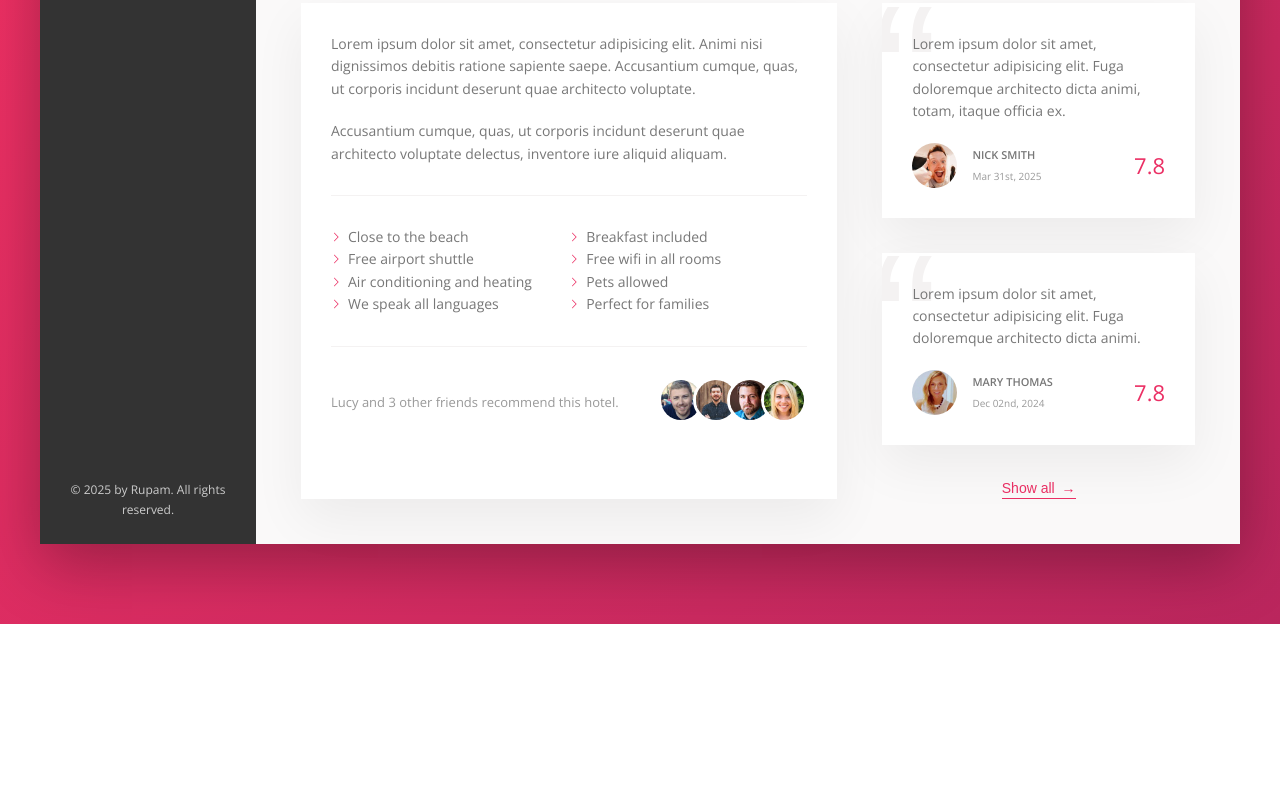
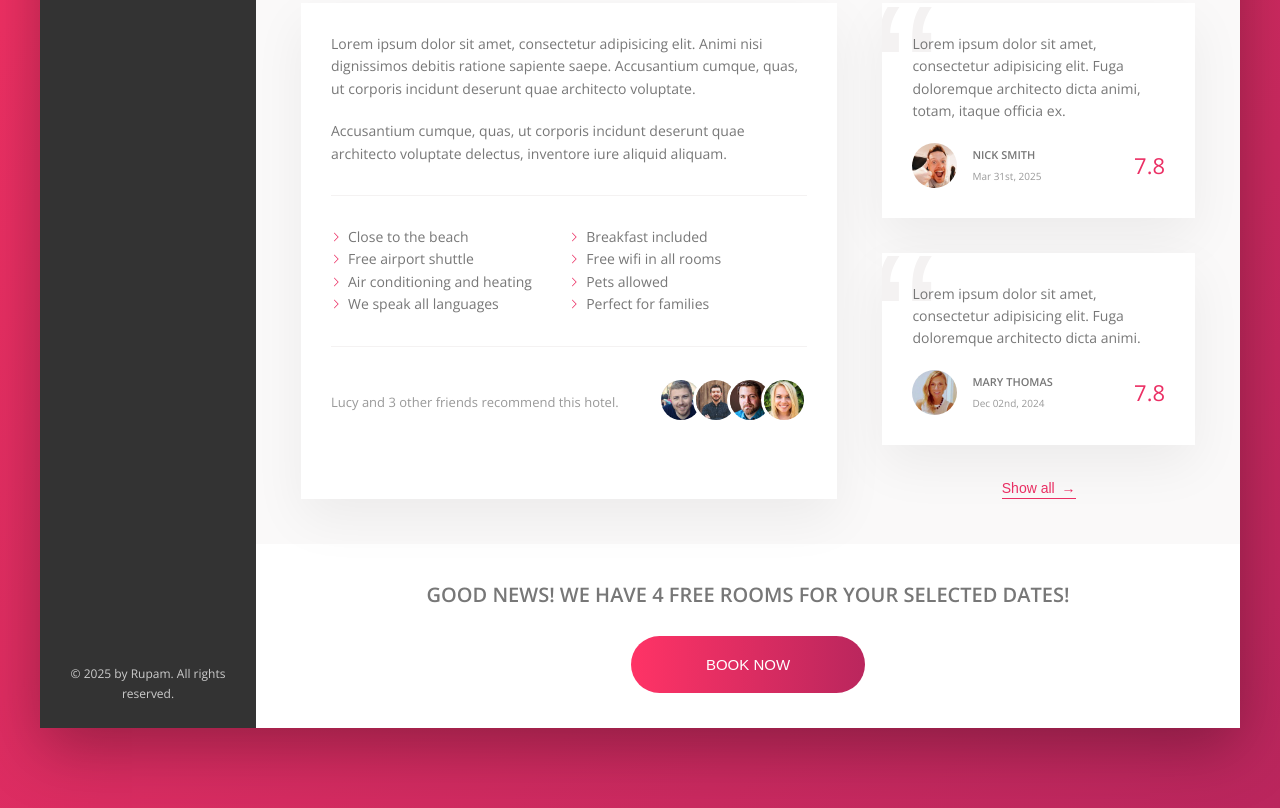
Before and after one commit to rupamsutar/Trillo, a website: page index.html in a window 1280 px wide. Shown: the part 644-1452 px from the top of the page. Before the commit the page ends 1268 px from the top, so only its background shows below. Drawn offline with nearby package versions, Linux system fonts and the light colour scheme.

Commit message:
Building the CTA Section

```diff
--- a/index.html
+++ b/index.html
@@ -200,6 +200,16 @@
                         <button class="btn-inline">Show all <span>&rarr;</span></button>
                     </div>
                 </div>
+
+                <div class="cta">
+                    <h2 class="cta__book-now">
+                        Good news! We have 4 free rooms for your selected dates!
+                    </h2>
+                    <button class="btn">
+                        <span class="btn__visible">Book now</span>
+                        <span class="btn__invisible">Only 4 rooms left</span>
+                    </button>
+                </div>
         </div>
         </main>
     </div>
--- a/sass/_components.scss
+++ b/sass/_components.scss
@@ -451,3 +451,68 @@
         z-index: 1;
     }
 }
+
+///////////////////////////////////////////////////////////////////////////////////////////
+/// CTA
+
+.cta {
+    padding: 3.5rem 0;
+    text-align: center;
+
+    &__book-now {
+        text-transform: uppercase;
+        font-size: 2rem;
+        text-transform: uppercase;
+        margin-bottom: 2.5rem;
+    }
+}
+
+///////////////////////////////////////////////////////////////////////////////////////////
+/// BUTTON
+
+.btn {
+    font-size: 1.5rem;
+    font-weight: 300;
+    text-transform: uppercase;
+    border-radius: 100px;
+    border: none;
+    background-image: linear-gradient(to right, var(--color-primary-light), var(--color-primary-dark));
+    position: relative;
+    color: #fff;
+    overflow: hidden;
+    cursor: pointer;
+
+    & > * {
+        display: inline-block;
+        height: 100%;
+        width: 100%;
+        transition: all 0.3s;
+    }
+
+
+    &__visible {
+        padding: 2rem 7.5rem;
+    }
+
+    &__invisible {
+        position: absolute;
+        padding: 2rem 0;
+        left: 0;
+        top: -100%;
+    }
+
+    &:hover {
+        background-image: linear-gradient(to left, var(--color-primary-light), var(--color-primary-dark));
+    }
+
+    &:hover &__visible{
+        transform: translateY(100%);
+    }
+    &:hover &__invisible{
+        top: 0;
+    }
+
+    &:focus {
+        animation: pulsate 1s infinite;
+    }
+}
```
Also changed, not shown: css/style.css, 1 other file.
